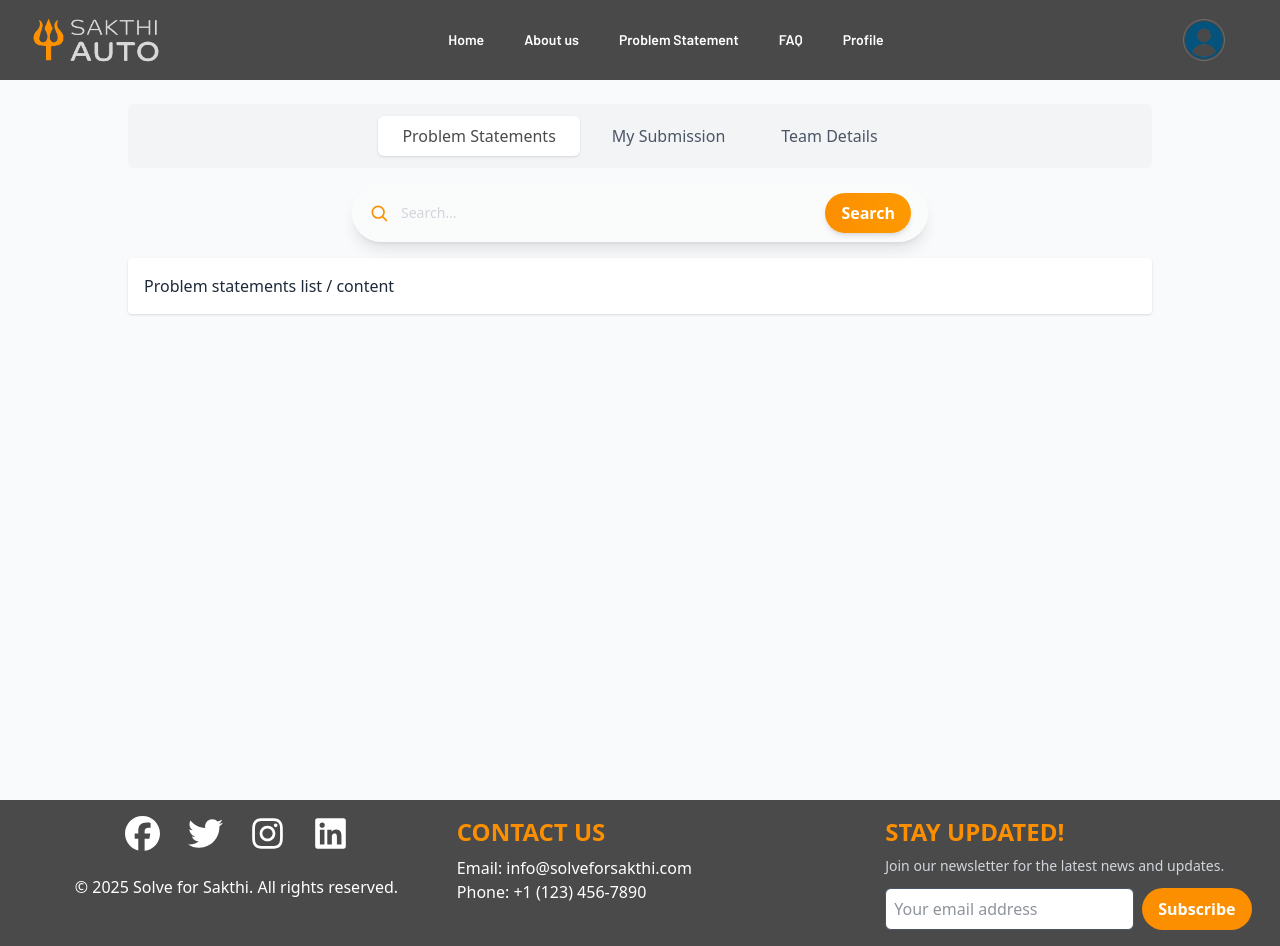
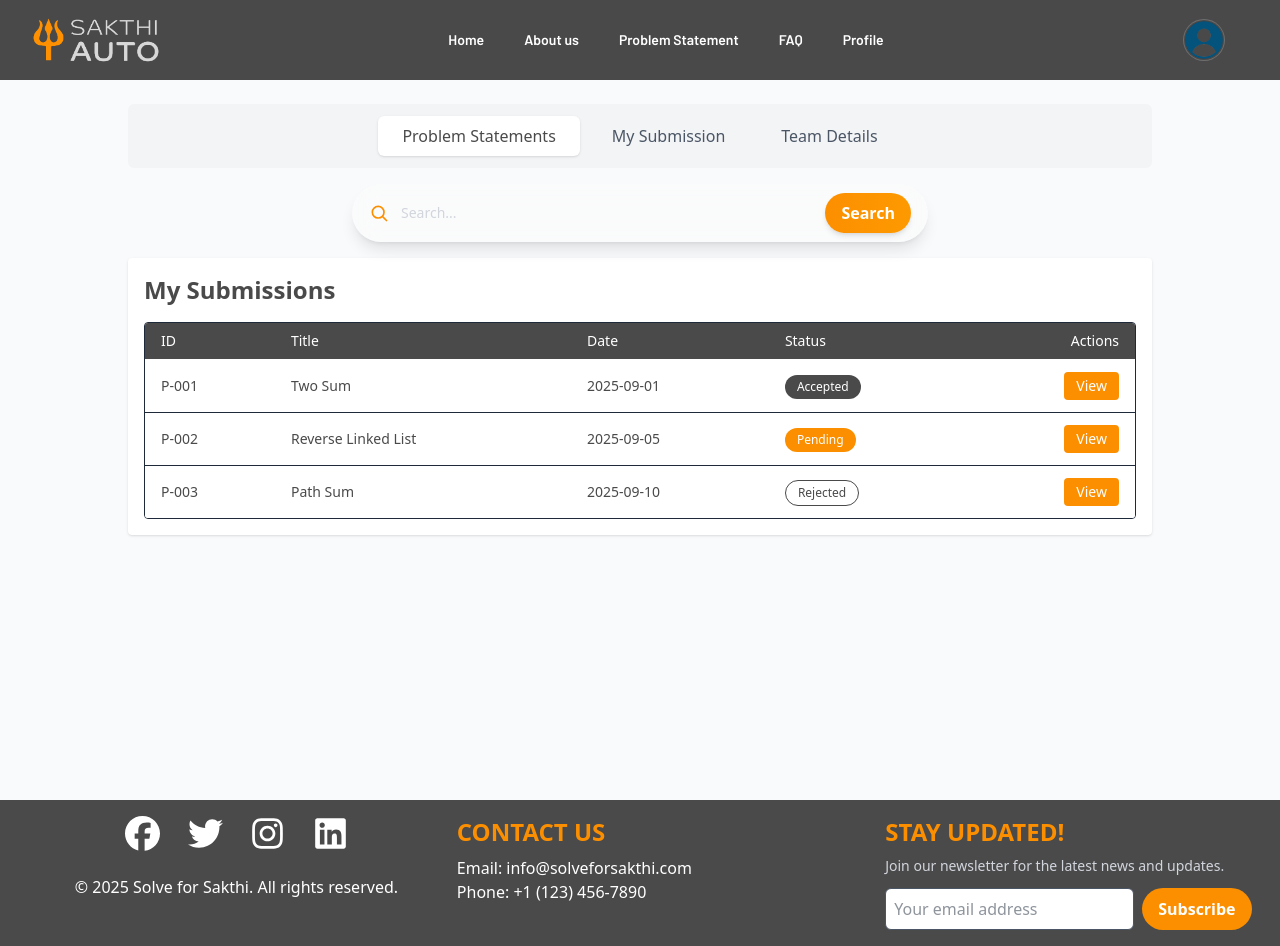
Before and after one commit to damodara2006/Project_SFS, a React (Vite) app in the folder frontend/: page /student in a window 1280 px wide. Built offline with nearby package versions, Linux system fonts and the light colour scheme.

Commit message:
feat: add ProblemSubmit component and integrate it into StudentNav

```diff
--- a/frontend/src/components/StudentNav.jsx
+++ b/frontend/src/components/StudentNav.jsx
@@ -2,6 +2,7 @@ import { useState } from 'react'
 import SearchBar from '../components/SearchBar'
 import StudentSubmit from '../pages/student/Student_submitions'
 import TeamDetails from '../pages/student/TeamDetails'
+import ProblemSubmit from '../pages/student/ProblemSubmit'
 
 const StudentNav = () => {
   const [active, setActive] = useState('Problem Statements')
@@ -36,7 +37,9 @@ const StudentNav = () => {
               <>
                 <SearchBar />
                 {/* Put your Problem Statements content here */}
-                <div className="mt-4 p-4 bg-white rounded shadow">Problem statements list / content</div>
+                <div className="mt-4 p-4 bg-white rounded shadow">
+                  <ProblemSubmit/>
+                </div>
               </>
             )}
 
--- /dev/null
+++ b/frontend/src/pages/student/ProblemSubmit.jsx
@@ -0,0 +1,158 @@
+import { useState } from "react";
+
+/* Hardcoded submission data */
+const sampleSubmissions = [
+    {
+        id: "P-001",
+        title: "Two Sum",
+        date: "2025-09-01",
+        status: "Accepted",
+        details: "Return indices of the two numbers such that they add up to a specific target.",
+    },
+    {
+        id: "P-002",
+        title: "Reverse Linked List",
+        date: "2025-09-05",
+        status: "Pending",
+        details: "Reverse a singly linked list iteratively and recursively.",
+    },
+    {
+        id: "P-003",
+        title: "Path Sum",
+        date: "2025-09-10",
+        status: "Rejected",
+        details: "Determine if the tree has a root-to-leaf path summing to given value.",
+    },
+];
+
+/* Simple modal */
+const Modal = ({ open, onClose, title, children }) => {
+    if (!open) return null;
+    return (
+        <div className="fixed inset-0 z-50 flex items-center justify-center bg-black/40 p-4">
+            <div className="w-full max-w-xl rounded shadow-lg bg-[#ffffff]">
+                <div className="flex items-center justify-between border-b border-[#e5e7eb] px-4 py-3">
+                    <h3 className="text-lg font-medium text-[#4a4a4a]">{title}</h3>
+                    <button
+                        onClick={onClose}
+                        className="rounded px-2 py-1 text-sm font-medium hover:bg-gray-100 text-[#4a4a4a]"
+                        aria-label="Close"
+                    >
+                        ✕
+                    </button>
+                </div>
+                <div className="p-4">{children}</div>
+            </div>
+        </div>
+    );
+};
+
+const statusClass = (status) => {
+    switch (status) {
+        case "Accepted":
+            return "bg-[#4a4a4a] text-[#ffffff]";
+        case "Pending":
+            return "bg-[#fc8f00] text-[#ffffff]";
+        case "Rejected":
+            return "bg-[#ffffff] text-[#4a4a4a] border border-[#4a4a4a]";
+        default:
+            return "bg-[#ffffff] text-[#4a4a4a]";
+    }
+};
+
+const ProblemSubmit = () => {
+    const [submissions] = useState(sampleSubmissions);
+    const [selected, setSelected] = useState(null);
+    const [isOpen, setIsOpen] = useState(false);
+
+    const openModal = (submission) => {
+        setSelected(submission);
+        setIsOpen(true);
+    };
+
+    const closeModal = () => {
+        setIsOpen(false);
+        setSelected(null);
+    };
+
+    return (
+        <div>
+            <h2 className="text-2xl font-semibold mb-4 text-[#4a4a4a]">My Submissions</h2>
+
+            <div className="overflow-x-auto rounded border">
+                <table className="min-w-full divide-y">
+                    <thead className="bg-[#4a4a4a] text-[#ffffff]">
+                        <tr>
+                            <th className="px-4 py-2 text-left text-sm font-medium">ID</th>
+                            <th className="px-4 py-2 text-left text-sm font-medium">Title</th>
+                            <th className="px-4 py-2 text-left text-sm font-medium">Date</th>
+                            <th className="px-4 py-2 text-left text-sm font-medium">Status</th>
+                            <th className="px-4 py-2 text-right text-sm font-medium">Actions</th>
+                        </tr>
+                    </thead>
+                    <tbody className="divide-y bg-white">
+                        {submissions.map((s) => (
+                            <tr key={s.id}>
+                                <td className="px-4 py-3 text-sm text-[#4a4a4a]">{s.id}</td>
+                                <td className="px-4 py-3 text-sm text-[#4a4a4a]">{s.title}</td>
+                                <td className="px-4 py-3 text-sm text-[#4a4a4a]">{s.date}</td>
+                                <td className="px-4 py-3">
+                                    <span
+                                        className={`inline-flex items-center gap-2 rounded-full px-3 py-1 text-xs font-medium ${statusClass(
+                                            s.status
+                                        )}`}
+                                    >
+                                        {s.status}
+                                    </span>
+                                </td>
+                                <td className="px-4 py-3 text-right">
+                                    <button
+                                        onClick={() => openModal(s)}
+                                        className="rounded px-3 py-1 text-sm font-medium bg-[#fc8f00] text-[#ffffff]"
+                                    >
+                                        View
+                                    </button>
+                                </td>
+                            </tr>
+                        ))}
+                    </tbody>
+                </table>
+            </div>
+
+            <Modal open={isOpen} onClose={closeModal} title={selected ? selected.title : "Submission"}>
+                {selected ? (
+                    <div>
+                        <div className="mb-3 text-sm text-[#4a4a4a]">
+                            <strong>ID:</strong> {selected.id}
+                        </div>
+                        <div className="mb-3 text-sm text-[#4a4a4a]">
+                            <strong>Date:</strong> {selected.date}
+                        </div>
+                        <div className="mb-3">
+                            <span
+                                className={`inline-flex items-center gap-2 rounded-full px-3 py-1 text-xs font-medium ${statusClass(
+                                    selected.status
+                                )}`}
+                            >
+                                {selected.status}
+                            </span>
+                        </div>
+                        <div className="mt-4 text-sm text-[#4a4a4a]">{selected.details}</div>
+                        <div className="mt-6 flex justify-end">
+                            <button
+                                onClick={closeModal}
+                                className="rounded px-3 py-1 text-sm font-medium bg-[#4a4a4a] text-[#ffffff]"
+                            >
+                                Close
+                            </button>
+                        </div>
+                    </div>
+                ) : (
+                    <div className="text-sm text-[#4a4a4a]">No submission selected.</div>
+                )}
+            </Modal>
+        </div>
+    );
+};
+
+export default ProblemSubmit;
```
